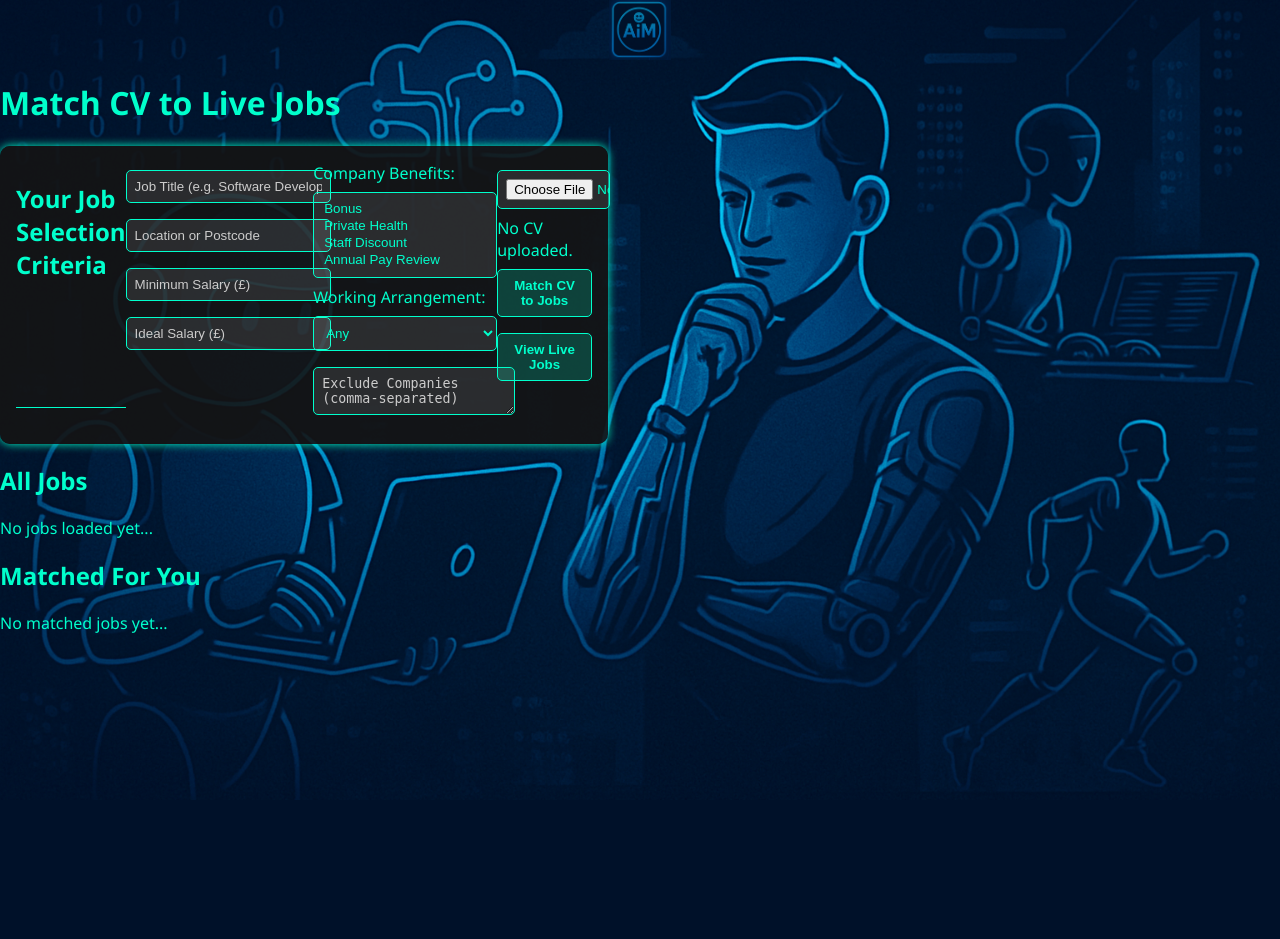
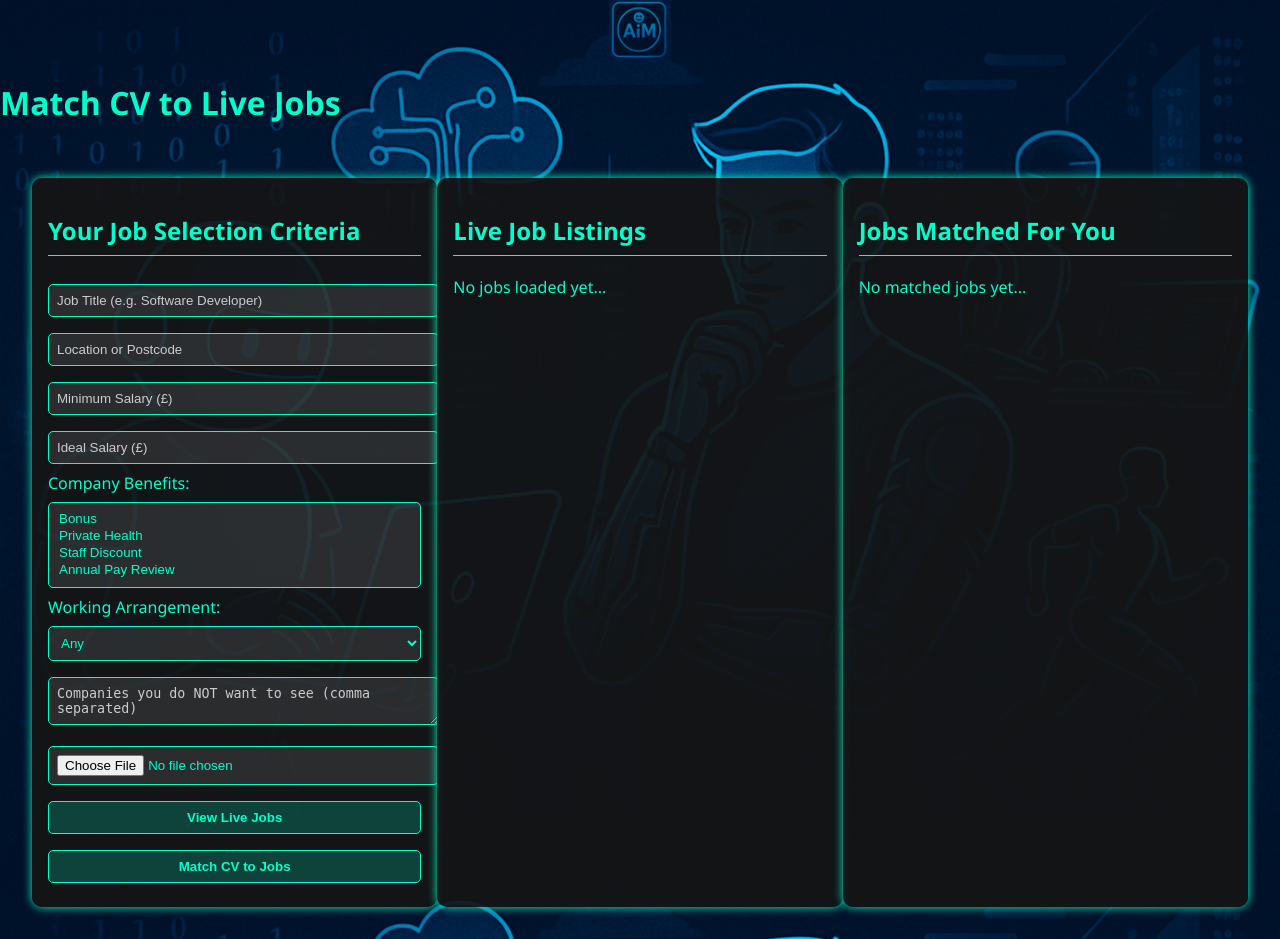
Before and after one commit to MattyAtown/AimTechRec, a Flask app: page /live_jobs in a window 1280 px wide. Before the commit the page ends 800 px from the top, so only its background shows below. Run offline with Flask 3, Linux system fonts and the light colour scheme.

Commit message:
Update live_jobs.html

```diff
--- a/templates/live_jobs.html
+++ b/templates/live_jobs.html
@@ -7,7 +7,7 @@
     <link rel="stylesheet" href="{{ url_for('static', filename='css/styles.css') }}">
     <script src="{{ url_for('static', filename='js/scripts.js') }}"></script>
 </head>
-<body style="background-image: url('{{ url_for('static', filename='images/background.png') }}'); background-size: cover; background-repeat: no-repeat; background-attachment: fixed;">
+<body style="background-image: url('{{ url_for('static', filename='images/background.png') }}'); background-size: cover;">
 
     <div class="banner-container">
         <div class="banner-left">
@@ -16,16 +16,14 @@
         </div>
     </div>
 
-    <div class="container box" style="margin-top: 20px;">
-        <h2>Your Job Selection Criteria</h2>
-        <div class="form-group">
+    <div class="container">
+        <!-- Box 1: Search Criteria and CV Upload -->
+        <div class="box aim-box">
+            <h2>Your Job Selection Criteria</h2>
             <input type="text" id="jobTitle" placeholder="Job Title (e.g. Software Developer)">
             <input type="text" id="jobLocation" placeholder="Location or Postcode">
             <input type="number" id="minSalary" placeholder="Minimum Salary (£)">
             <input type="number" id="idealSalary" placeholder="Ideal Salary (£)">
-        </div>
-
-        <div class="form-group">
             <label>Company Benefits:</label>
             <select multiple id="benefits">
                 <option>Bonus</option>
@@ -33,7 +31,6 @@
                 <option>Staff Discount</option>
                 <option>Annual Pay Review</option>
             </select>
-
             <label>Working Arrangement:</label>
             <select id="workType">
                 <option value="">Any</option>
@@ -41,26 +38,24 @@
                 <option value="Office">Office Based</option>
                 <option value="Hybrid">Hybrid</option>
             </select>
-
-            <textarea id="excludeCompanies" placeholder="Exclude Companies (comma-separated)"></textarea>
+            <textarea id="excludeCompanies" placeholder="Companies you do NOT want to see (comma separated)"></textarea>
+            <input type="file" id="cvUpload">
+            <div id="cvStatus"></div>
+            <div class="button-group">
+                <button id="searchJobs">View Live Jobs</button>
+                <button id="matchBtn">Match CV to Jobs</button>
+            </div>
         </div>
 
-        <div class="form-group">
-            <input type="file" id="cvUpload">
-            <span id="cvStatus">No CV uploaded.</span>
-            <br>
-            <button id="matchBtn">Match CV to Jobs</button>
-            <button id="searchJobs">View Live Jobs</button>
-        </div>
-    </div>
-
-    <div class="result-container">
-        <div class="left-box">
-            <h2>All Jobs</h2>
+        <!-- Box 2: Live Jobs Results -->
+        <div class="box aim-box">
+            <h2>Live Job Listings</h2>
             <div id="allJobs">No jobs loaded yet...</div>
         </div>
-        <div class="right-box">
-            <h2>Matched For You</h2>
+
+        <!-- Box 3: Matched Jobs from CV -->
+        <div class="box aim-box">
+            <h2>Jobs Matched For You</h2>
             <div id="matchedJobs">No matched jobs yet...</div>
         </div>
     </div>
```
